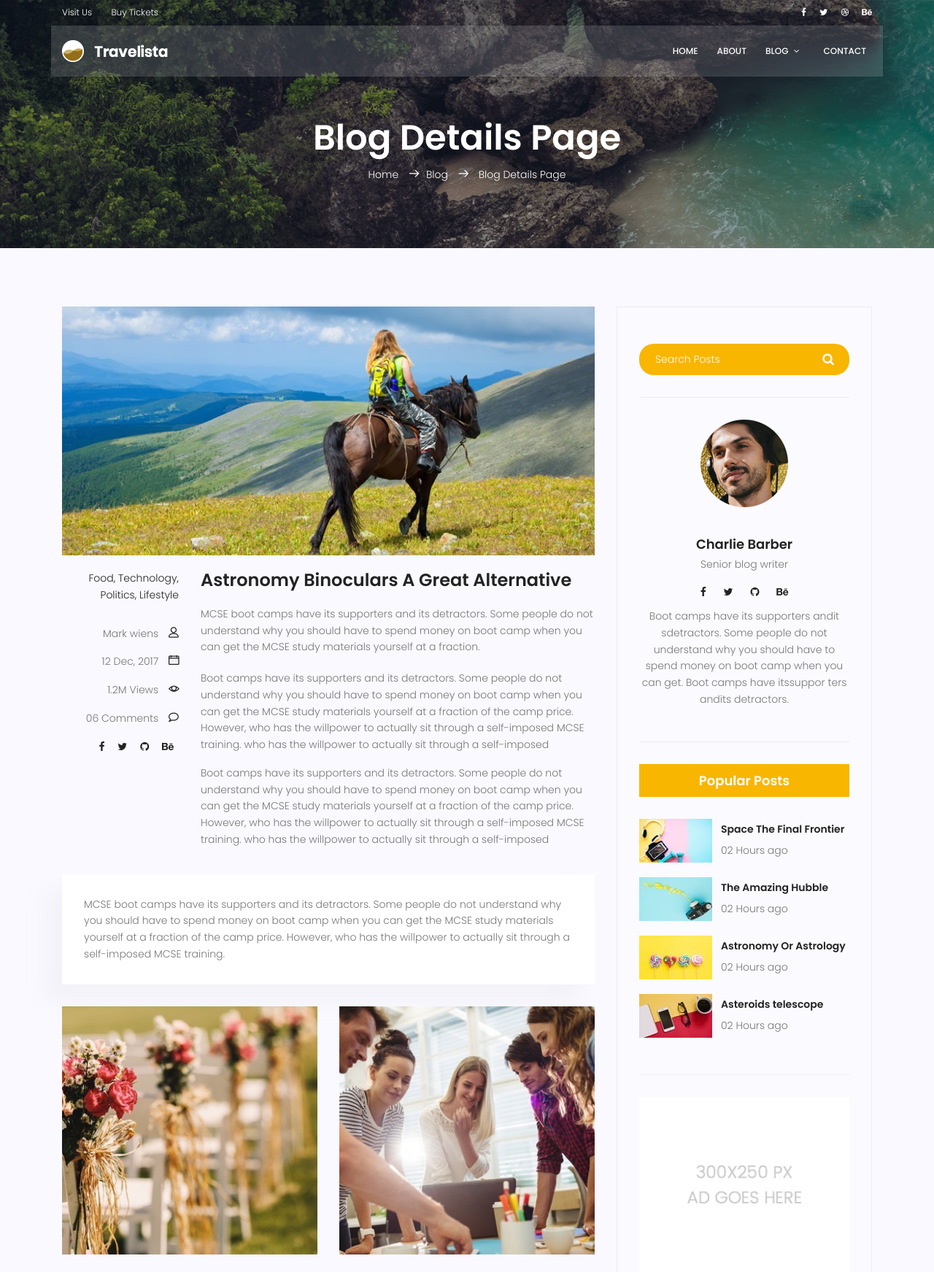
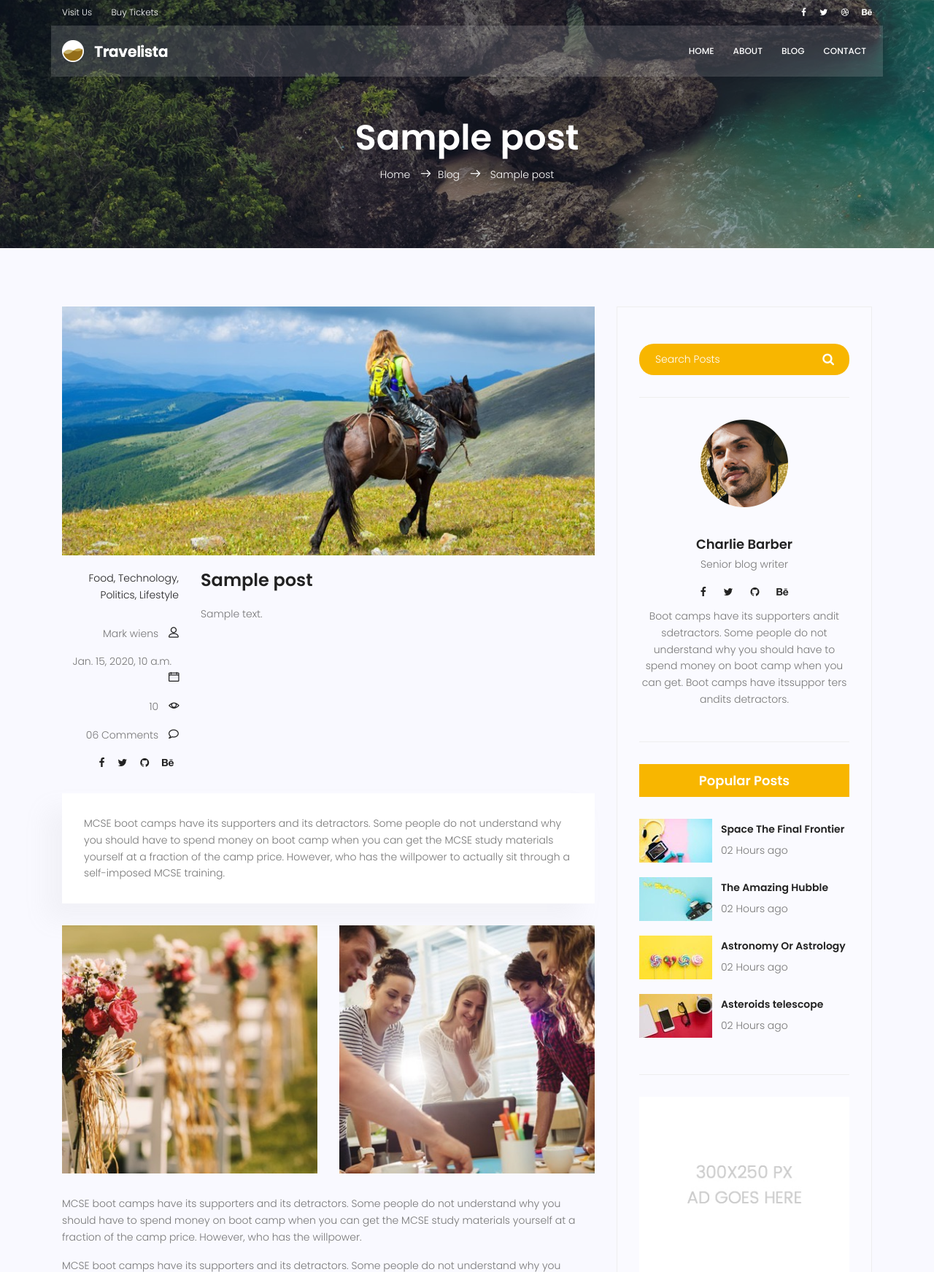
Before and after one commit to amirrezaee01/the-last-practies, a Django app: template templates/blog/blog-single.html in a window 1280 px wide. Shown: the top 1743 px of the page at 73% size. Run offline with Django 4.2, Linux system fonts and the light colour scheme; the template is opened without the code that fills it: values that come from a table or form of the project are taken from there, others are empty; tables that the repository leaves empty hold one stand-in row (values such as "Sample post"); some libraries are stand-ins or nearby versions.

Commit message:
date from date to blog
i get the data and put them in the blog home and connected every post in home to his single page

```diff
--- a/blog/urls.py
+++ b/blog/urls.py
@@ -4,6 +4,6 @@ app_name = 'blog'
 
 urlpatterns = [
     path('',blog_view,name='index'),
-    path('single',blog_single,name='single'),
+    path('<int:pid>',blog_single,name='single'),
 
 ]
--- a/templates/base.html
+++ b/templates/base.html
@@ -64,11 +64,8 @@
                     <ul class="nav-menu">
                         <li><a href="{% url 'website:index' %}">Home</a></li>
                         <li><a href="{% url 'website:about' %}">About</a></li>
-                        <li class="menu-has-children"><a href="">Blog</a>
-                            <ul>
-                                <li><a href="{% url 'blog:index' %}">Blog Home</a></li>
-                                <li><a href="{% url 'blog:single' %}">Blog Single</a></li>
-                            </ul>
+                        <li class="menu-has-children"><a href="{% url 'blog:index' %}">Blog</a>
+
                         </li>
 
                         <li><a href="{% url 'website:contact' %}">Contact</a></li>
--- a/templates/blog/blog-home.html
+++ b/templates/blog/blog-home.html
@@ -112,13 +112,13 @@
 						<div class="feature-img">
 							<img class="img-fluid" src="{% static 'img/blog/feature-img1.jpg' %}" alt="">
 						</div>
-						<a class="posts-title" href="#">
+						<a class="posts-title" href="{% url 'blog:single' pid=post.id %}">
 							<h3>{{post.title}}</h3>
 						</a>
 						<p class="excert">
 							{{post.content}}
 						</p>
-						<a href="#" class="primary-btn">View More</a>
+						<a href="{% url 'blog:single' pid=post.id %}" class="primary-btn">View More</a>
 					</div>
 				</div>
 				{% endfor %}
--- a/templates/blog/blog-single.html
+++ b/templates/blog/blog-single.html
@@ -8,11 +8,11 @@
 		<div class="row d-flex align-items-center justify-content-center">
 			<div class="about-content col-lg-12">
 				<h1 class="text-white">
-					Blog Details Page
+					{{post.title}}
 				</h1>
-				<p class="text-white link-nav"><a href="index.html">Home </a> <span
-						class="lnr lnr-arrow-right"></span><a href="blog-home.html">Blog </a> <span
-						class="lnr lnr-arrow-right"></span> <a href="blog-single.html"> Blog Details Page</a></p>
+				<p class="text-white link-nav"><a href="{% url 'website:index' %}">Home </a> <span
+						class="lnr lnr-arrow-right"></span><a href="{% url 'blog:index' %}">Blog </a> <span
+						class="lnr lnr-arrow-right"></span> <a href="#">{{post.title}}</p>
 			</div>
 		</div>
 	</div>
@@ -40,9 +40,9 @@
 						<div class="user-details row">
 							<p class="user-name col-lg-12 col-md-12 col-6"><a href="#">Mark wiens</a> <span
 									class="lnr lnr-user"></span></p>
-							<p class="date col-lg-12 col-md-12 col-6"><a href="#">12 Dec, 2017</a> <span
+							<p class="date col-lg-12 col-md-12 col-6"><a href="#">{{post.published_date}}</a> <span
 									class="lnr lnr-calendar-full"></span></p>
-							<p class="view col-lg-12 col-md-12 col-6"><a href="#">1.2M Views</a> <span
+							<p class="view col-lg-12 col-md-12 col-6"><a href="#">{{post.counted_views}}</a> <span
 									class="lnr lnr-eye"></span></p>
 							<p class="comments col-lg-12 col-md-12 col-6"><a href="#">06 Comments</a> <span
 									class="lnr lnr-bubble"></span></p>
@@ -55,24 +55,11 @@
 						</div>
 					</div>
 					<div class="col-lg-9 col-md-9">
-						<h3 class="mt-20 mb-20">Astronomy Binoculars A Great Alternative</h3>
+						<h3 class="mt-20 mb-20">{{post.title}}</h3>
 						<p class="excert">
-							MCSE boot camps have its supporters and its detractors. Some people do not understand why
-							you should have to spend money on boot camp when you can get the MCSE study materials
-							yourself at a fraction.
+							{{post.content}}
 						</p>
-						<p>
-							Boot camps have its supporters and its detractors. Some people do not understand why you
-							should have to spend money on boot camp when you can get the MCSE study materials yourself
-							at a fraction of the camp price. However, who has the willpower to actually sit through a
-							self-imposed MCSE training. who has the willpower to actually sit through a self-imposed
-						</p>
-						<p>
-							Boot camps have its supporters and its detractors. Some people do not understand why you
-							should have to spend money on boot camp when you can get the MCSE study materials yourself
-							at a fraction of the camp price. However, who has the willpower to actually sit through a
-							self-imposed MCSE training. who has the willpower to actually sit through a self-imposed
-						</p>
+
 					</div>
 					<div class="col-lg-12">
 						<div class="quotes">
```
Also changed, not shown: blog/views.py (+5 -3 lines).
